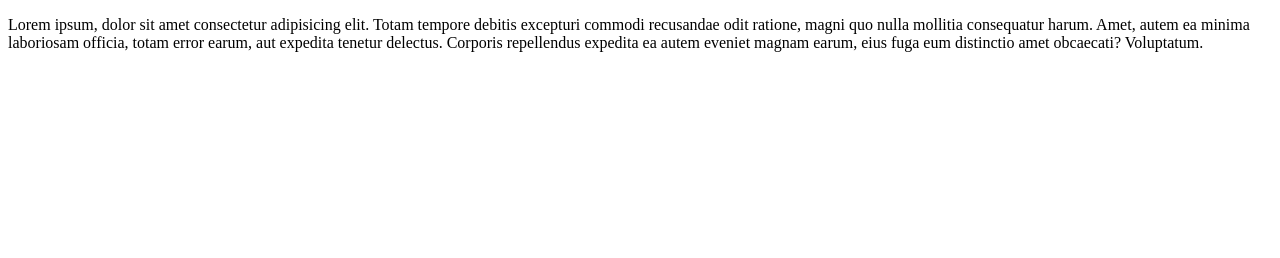
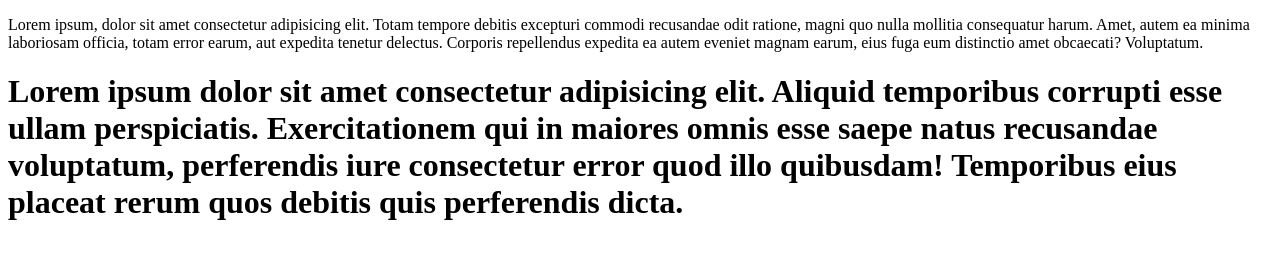
Before and after one commit to joy25802023/my-3rdbatch-repo, a plain HTML site: page index1.html in a window 1280 px wide. Drawn offline with Linux system fonts and the light colour scheme.

Commit message:
first commit

```diff
--- a/index1.html
+++ b/index1.html
@@ -7,5 +7,7 @@
 </head>
 <body>
 <p> Lorem ipsum, dolor sit amet consectetur adipisicing elit. Totam tempore debitis excepturi commodi recusandae odit ratione, magni quo nulla mollitia consequatur harum. Amet, autem ea minima laboriosam officia, totam error earum, aut expedita tenetur delectus. Corporis repellendus expedita ea autem eveniet magnam earum, eius fuga eum distinctio amet obcaecati? Voluptatum.</p>
+
+<p><h1>Lorem ipsum dolor sit amet consectetur adipisicing elit. Aliquid temporibus corrupti esse ullam perspiciatis. Exercitationem qui in maiores omnis esse saepe natus recusandae voluptatum, perferendis iure consectetur error quod illo quibusdam! Temporibus eius placeat rerum quos debitis quis perferendis dicta.</h1></p>
 </body>
 </html>
```
